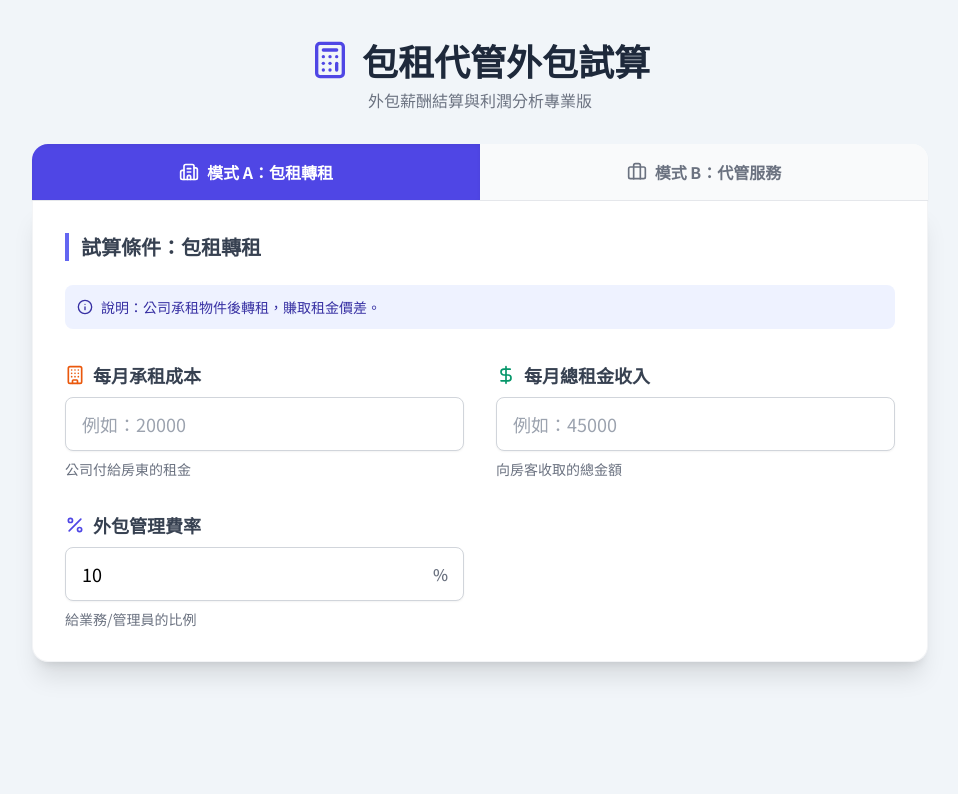
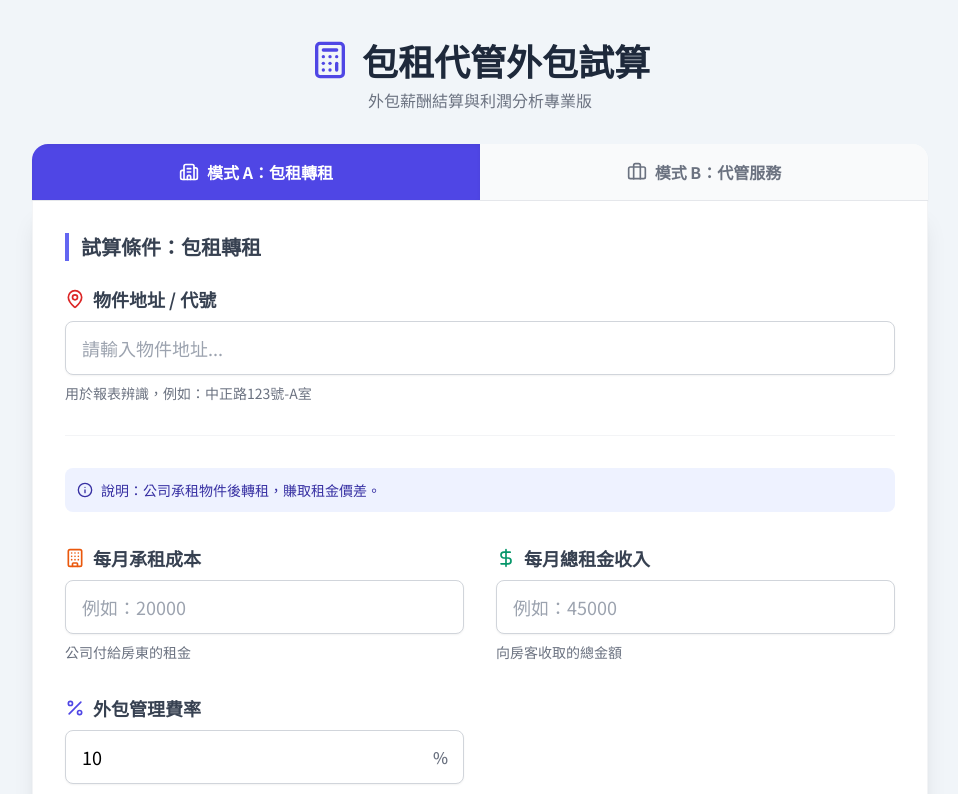
Before and after one commit to bmy6942/mylove-okane, a React (Vite) app: page / in a window 1280 px wide. Shown: the top 794 px of the page, without its empty margins (160-1118 px from the left). Built offline with nearby package versions, Linux system fonts and the light colour scheme.

Commit message:
feat: Add location input and improve PDF/share naming
Introduces a new 'location' icon and input field to `InputSection` and `Calculator`. The PDF filename and share dialog title/text now dynamically include the property address for better context.

```diff
--- a/components/Calculator.tsx
+++ b/components/Calculator.tsx
@@ -9,7 +9,8 @@ import {
   Briefcase,
   FileDown,
   Share2,
-  Loader2
+  Loader2,
+  MapPin
 } from 'lucide-react';
 import { jsPDF } from 'jspdf';
 import html2canvas from 'html2canvas';
@@ -30,6 +31,9 @@ export const Calculator: React.FC = () => {
   const [mode, setMode] = useState<CalculationMode>('subletting');
   const [isGenerating, setIsGenerating] = useState(false);
   const resultRef = useRef<HTMLDivElement>(null);
+
+  // Common State
+  const [address, setAddress] = useState('');
 
   // State for Mode A: Subletting
   const [subletData, setSubletData] = useState<SublettingState>({
@@ -144,7 +148,7 @@ export const Calculator: React.FC = () => {
       const pdfHeight = (canvas.height * pdfWidth) / canvas.width;
 
       pdf.addImage(imgData, 'PNG', 0, 10, pdfWidth, pdfHeight);
-      pdf.save(`profit-calculation-${new Date().toISOString().slice(0,10)}.pdf`);
+      pdf.save(`profit-calculation-${address ? address : 'report'}-${new Date().toISOString().slice(0,10)}.pdf`);
     } catch (err) {
       alert("PDF 產出失敗，請稍後再試");
     } finally {
@@ -166,14 +170,14 @@ export const Calculator: React.FC = () => {
       if (navigator.canShare && navigator.canShare({ files: [file] })) {
         await navigator.share({
           files: [file],
-          title: '包租代管試算結果',
-          text: '這是我的試算結果圖表'
+          title: `包租代管試算 - ${address}`,
+          text: `這是 ${address || '物件'} 的試算結果`
         });
       } else {
         const url = URL.createObjectURL(blob);
         const a = document.createElement('a');
         a.href = url;
-        a.download = "calculation-result.png";
+        a.download = `calculation-${address ? address : 'result'}.png`;
         document.body.appendChild(a);
         a.click();
         document.body.removeChild(a);
@@ -234,13 +238,28 @@ export const Calculator: React.FC = () => {
         {/* Input Section */}
         <div className="bg-white rounded-b-2xl shadow-xl p-6 md:p-8 mb-8 border border-t-0 border-gray-100">
 
-          <h2 className="text-xl font-bold text-gray-700 mb-6 border-l-4 border-indigo-500 pl-3">
-            {mode === 'subletting' ? '試算條件：包租轉租' : '試算條件：代管服務'}
+          <h2 className="text-xl font-bold text-gray-700 mb-6 border-l-4 border-indigo-500 pl-3 flex justify-between">
+            <span>{mode === 'subletting' ? '試算條件：包租轉租' : '試算條件：代管服務'}</span>
           </h2>
+
+          <div className="grid grid-cols-1 md:grid-cols-2 gap-8 animate-fade-in">
+            {/* Common Address Input - Always Top */}
+            <div className="md:col-span-2">
+              <InputSection
+                label="物件地址 / 代號"
+                subLabel="用於報表辨識，例如：中正路123號-A室"
+                value={address}
+                onChange={setAddress}
+                icon="location"
+                type="text"
+                placeholder="請輸入物件地址..."
+              />
+              <hr className="mt-8 border-gray-100" />
+            </div>
 
             {/* Mode A Inputs */}
             {mode === 'subletting' && (
-            <div className="grid grid-cols-1 md:grid-cols-2 gap-8 animate-fade-in">
+              <>
                 <div className="md:col-span-2 p-3 bg-indigo-50 rounded-lg text-indigo-800 text-sm flex items-center gap-2">
                     <Info className="w-4 h-4" />
                     說明：公司承租物件後轉租，賺取租金價差。
@@ -270,12 +289,12 @@ export const Calculator: React.FC = () => {
                   placeholder="10"
                   suffix="%"
                 />
-            </div>
+              </>
             )}
 
             {/* Mode B Inputs */}
             {mode === 'management' && (
-            <div className="grid grid-cols-1 md:grid-cols-2 gap-8 animate-fade-in">
+              <>
                 <div className="md:col-span-2 p-3 bg-emerald-50 rounded-lg text-emerald-800 text-sm flex items-center gap-2">
                     <Info className="w-4 h-4" />
                     說明：公司幫房東管理，賺取服務費，再分潤給外包人員。
@@ -306,13 +325,23 @@ export const Calculator: React.FC = () => {
                   placeholder="50"
                   suffix="%"
                 />
+              </>
+            )}
           </div>
-          )}
         </div>
 
         {/* Results Section */}
         {result && (
           <div className="animate-fade-in-up">
+
+            {/* Address Header in Results - for PDF/Screenshot context */}
+            <div className="mb-4 text-center">
+              <div className="inline-flex items-center gap-2 px-4 py-1.5 bg-gray-200 rounded-full text-gray-700 font-medium text-sm">
+                <MapPin className="w-4 h-4" />
+                {address || '未指定物件地址'}
+              </div>
+            </div>
+
             <div className="grid grid-cols-1 md:grid-cols-2 gap-6">
 
               {/* Cashier Card */}
--- a/components/InputSection.tsx
+++ b/components/InputSection.tsx
@@ -1,14 +1,15 @@
 import React from 'react';
-import { DollarSign, Handshake, Percent, Building } from 'lucide-react';
+import { DollarSign, Handshake, Percent, Building, MapPin } from 'lucide-react';
 
 interface InputSectionProps {
   label: string;
   subLabel: string;
   value: string;
   onChange: (val: string) => void;
-  icon: 'money' | 'handshake' | 'percent' | 'building';
+  icon: 'money' | 'handshake' | 'percent' | 'building' | 'location';
   placeholder?: string;
   suffix?: string;
+  type?: 'text' | 'number';
 }
 
 export const InputSection: React.FC<InputSectionProps> = ({
@@ -18,7 +19,8 @@ export const InputSection: React.FC<InputSectionProps> = ({
   onChange,
   icon,
   placeholder,
-  suffix
+  suffix,
+  type = 'number'
 }) => {
   const getIcon = () => {
     switch (icon) {
@@ -26,6 +28,7 @@ export const InputSection: React.FC<InputSectionProps> = ({
       case 'handshake': return <Handshake className="w-5 h-5 text-blue-600" />;
       case 'percent': return <Percent className="w-5 h-5 text-indigo-600" />;
       case 'building': return <Building className="w-5 h-5 text-orange-600" />;
+      case 'location': return <MapPin className="w-5 h-5 text-red-600" />;
       default: return <DollarSign className="w-5 h-5 text-gray-600" />;
     }
   };
@@ -40,12 +43,12 @@ export const InputSection: React.FC<InputSectionProps> = ({
       </div>
       <div className="relative">
         <input
-          type="number"
+          type={type}
           value={value}
           onChange={(e) => onChange(e.target.value)}
           className="w-full p-3 pl-4 border border-gray-300 rounded-lg shadow-sm focus:ring-2 focus:ring-indigo-500 focus:border-indigo-500 text-lg transition-all"
           placeholder={placeholder}
-          min="0"
+          min={type === 'number' ? "0" : undefined}
         />
         {suffix && (
           <div className="absolute inset-y-0 right-0 pr-4 flex items-center pointer-events-none">
```
Lines whose indentation alone changed are shown as unchanged.
